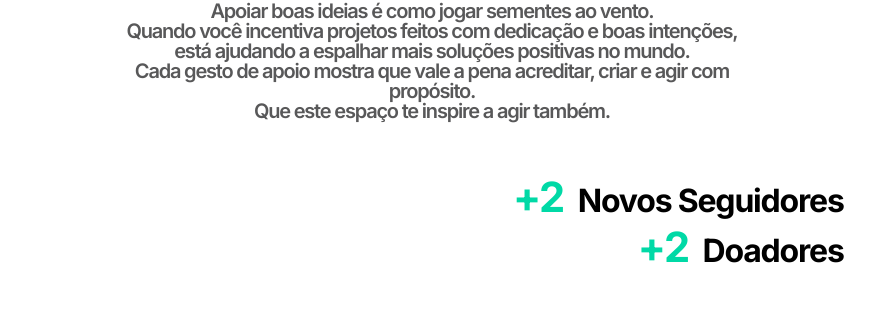
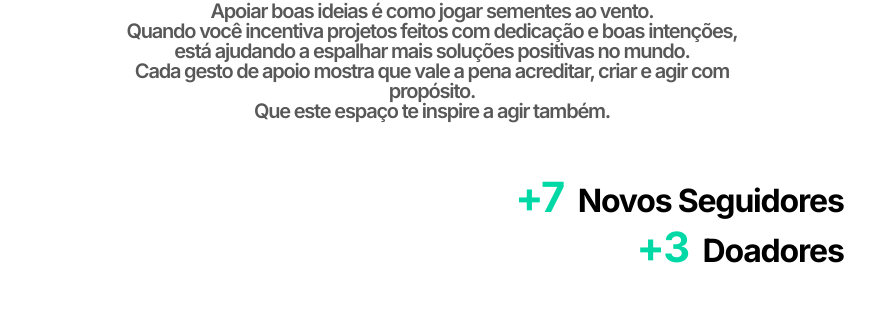
Before and after one commit to Caiorossi00/Gerador-Pex, a React (Vite) app: page / in a window 1280 px wide. Shown: the part 3372-3694 px from the top of the page, without its empty margins (208-1083 px from the left). Built offline with nearby package versions, Linux system fonts and the light colour scheme.

Commit message:
update número de seguidores

```diff
--- a/src/components/Apoie/Apoie.tsx
+++ b/src/components/Apoie/Apoie.tsx
@@ -29,10 +29,10 @@ const Apoie = () => {
 
       <div className="apoio-resultados">
         <h3>
-          <span>+2 </span>Novos Seguidores
+          <span>+7 </span>Novos Seguidores
         </h3>
         <h3>
-          <span>+2 </span>Doadores
+          <span>+3 </span>Doadores
         </h3>
       </div>
 
```
